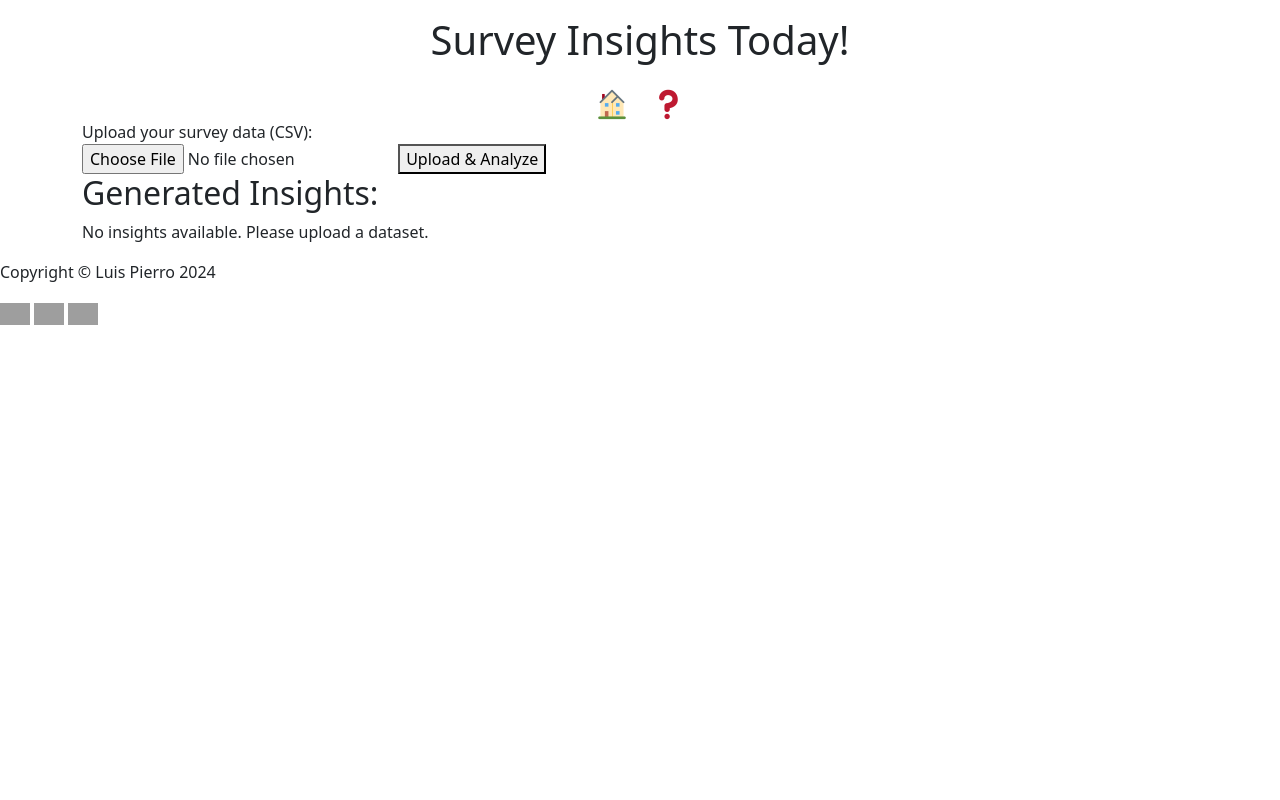
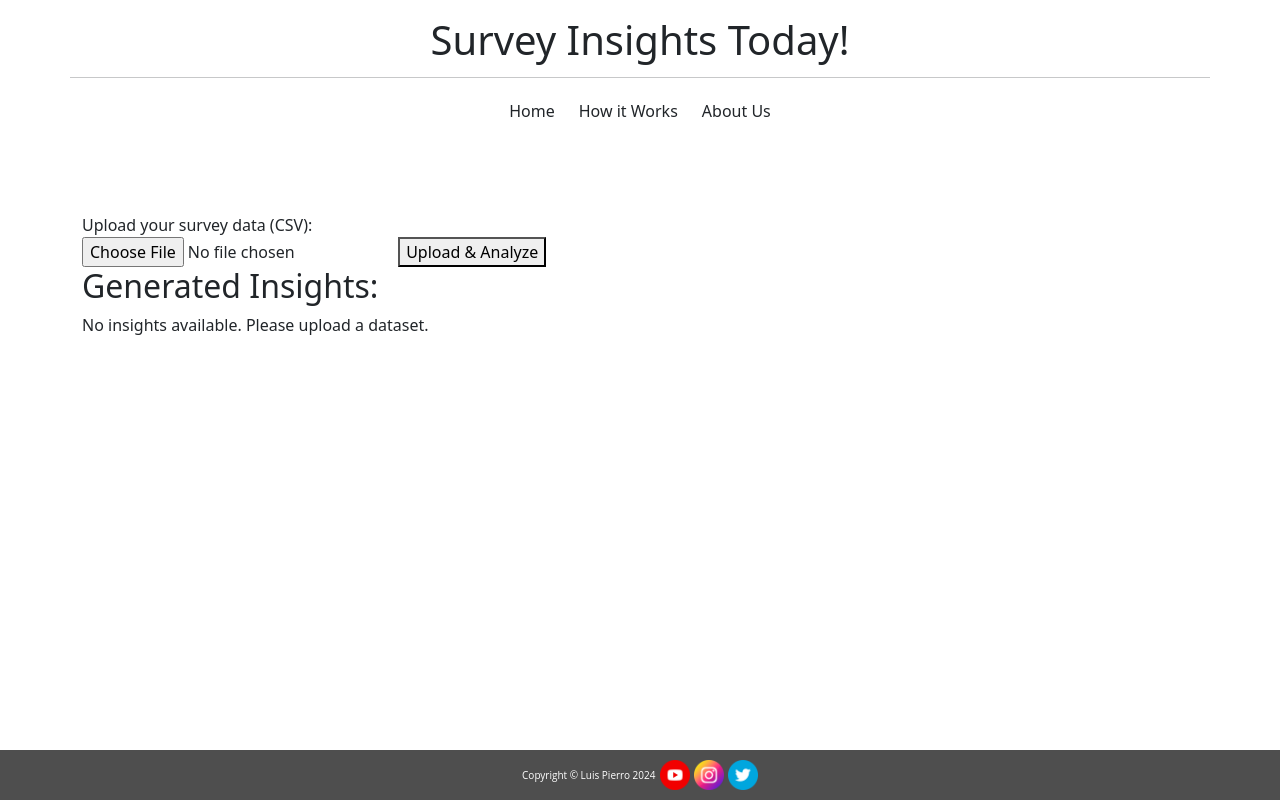
Before and after one commit to luispierro/project-codeinstitute, a Flask app: page / in a window 1280 px wide. Run offline with Flask 3, Linux system fonts and the light colour scheme; grey boxes are pictures that could not be loaded.

Commit message:
Style Footer and Header

```diff
--- a/static/style/style.css
+++ b/static/style/style.css
@@ -6,8 +6,82 @@
     height: 50px;
     animation: spin 1s linear infinite;
 }
-
 @keyframes spin {
     0% { transform: rotate(0deg); }
     100% { transform: rotate(360deg); }
 }
+nav{
+    text-align: center;
+    padding: 5px 0px;
+}
+#home-button {
+    padding-top: 5px;
+    padding-bottom: 5px;
+    cursor: pointer;
+}
+#home-button:hover {
+    background-color: #CED4DA;
+    transform: translateY(-3px);
+}
+#home-button:active {
+    background-color: #ADB5BD;
+    transform: translateY(1px);
+}
+#home-button:focus {
+    outline: none;
+    box-shadow: 2px 2px 5px #6C757D; /* focus outline */
+}
+#about-button {
+    padding-top: 5px;
+    padding-bottom: 5px;
+    cursor: pointer;
+}
+#about-button:hover {
+    background-color: #CED4DA;
+    transform: translateY(-3px); /* Slight lift effect */
+}
+#about-button:active {
+    background-color: #ADB5BD;
+    transform: translateY(1px); /* Slight press effect */
+}
+#about-button:focus {
+    outline: none;
+    box-shadow: 2px 2px 5px #6C757D; /* focus outline */
+}
+#how-button {
+    padding-top: 5px;
+    padding-bottom: 5px;
+    cursor: pointer;
+}
+#how-button:hover {
+    background-color: #CED4DA;
+    transform: translateY(-3px); /* Slight lift effect */
+}
+#how-button:active {
+    background-color: #ADB5BD;
+    transform: translateY(1px); /* Slight press effect */
+}
+#how-button:focus {
+    outline: none;
+    box-shadow: 2px 2px 5px #6C757D; /* focus outline */
+}
+footer{
+    background-color: #4e4e4e;
+    position: fixed;
+    padding: 10px 0px;
+    text-align: center;
+    color: #fff;
+    font-family: 'Open Sans', sans-serif;
+    font-size: clamp(1rem, 1vw, 3rem);
+    width: 100%;
+    bottom: 0;
+    right: 0;
+    left: 0;
+  }
+  footer p{
+    display: inline;
+    font-size: 10px;
+  }
+  .container{
+    padding-bottom: 5rem; /* Space available between last element and footer */
+  }
--- a/templates/index.html
+++ b/templates/index.html
@@ -21,12 +21,16 @@
                     <h1>Survey Insights Today!</h1>
                 </div>
             </div>
-            <nav class="row justify-content-center pt-3">
+            <nav class="row justify-content-center">
+                <hr>
                 <div class="col-auto" id="home-button">
-                    <img src="static/assets/house/favicon-32x32.png" alt="icon for home page" title="Home Page">
+                    Home
+                </div>
+                <div class="col-auto" id="how-button">
+                    How it Works
                 </div>
                 <div class="col-auto" id="about-button">
-                    <img src="static/assets/question/favicon-32x32.png" alt="icon for about us" title="Learn more about us">
+                    About Us
                 </div>
             </nav>
         </header>
@@ -61,9 +65,9 @@
         </main>
         <footer>
             <p>Copyright © Luis Pierro 2024</p>
-            <a href="https://www.youtube.com" target="_blank" rel="noopener" aria-label="Find us on Facebook (link opens in a new tab)"><img src="assets/youtube.png" width="30" alt="icon of youtube"></a>
-            <a href="https://www.instagram.com" target="_blank" rel="noopener" aria-label="Find us on Instagram (link opens in a new tab)"><img src="assets/instagram.png" width="30" alt="icon of instagram"></a>
-            <a href="https://www.twitter.com" target="_blank" rel="noopener" aria-label="Find us on Twitter (link opens in a new tab)"><img src="assets/twitter.png" width="30" alt="icon of twitter"></a>
+            <a href="https://www.youtube.com" target="_blank" rel="noopener" aria-label="Find us on Facebook (link opens in a new tab)"><img src="static/assets/youtube.png" width="30" alt="icon of youtube"></a>
+            <a href="https://www.instagram.com" target="_blank" rel="noopener" aria-label="Find us on Instagram (link opens in a new tab)"><img src="static/assets/instagram.png" width="30" alt="icon of instagram"></a>
+            <a href="https://www.twitter.com" target="_blank" rel="noopener" aria-label="Find us on Twitter (link opens in a new tab)"><img src="static/assets/twitter.png" width="30" alt="icon of twitter"></a>
         </footer>
         <script src="https://cdn.jsdelivr.net/npm/bootstrap@5.3.3/dist/js/bootstrap.bundle.min.js" integrity="sha384-YvpcrYf0tY3lHB60NNkmXc5s9fDVZLESaAA55NDzOxhy9GkcIdslK1eN7N6jIeHz" crossorigin="anonymous"></script>
         <script src="/static/script/script.js"></script>
```
Also changed, not shown: static/assets/instagram.png (added), static/assets/twitter.png (added), static/assets/youtube.png (added).
